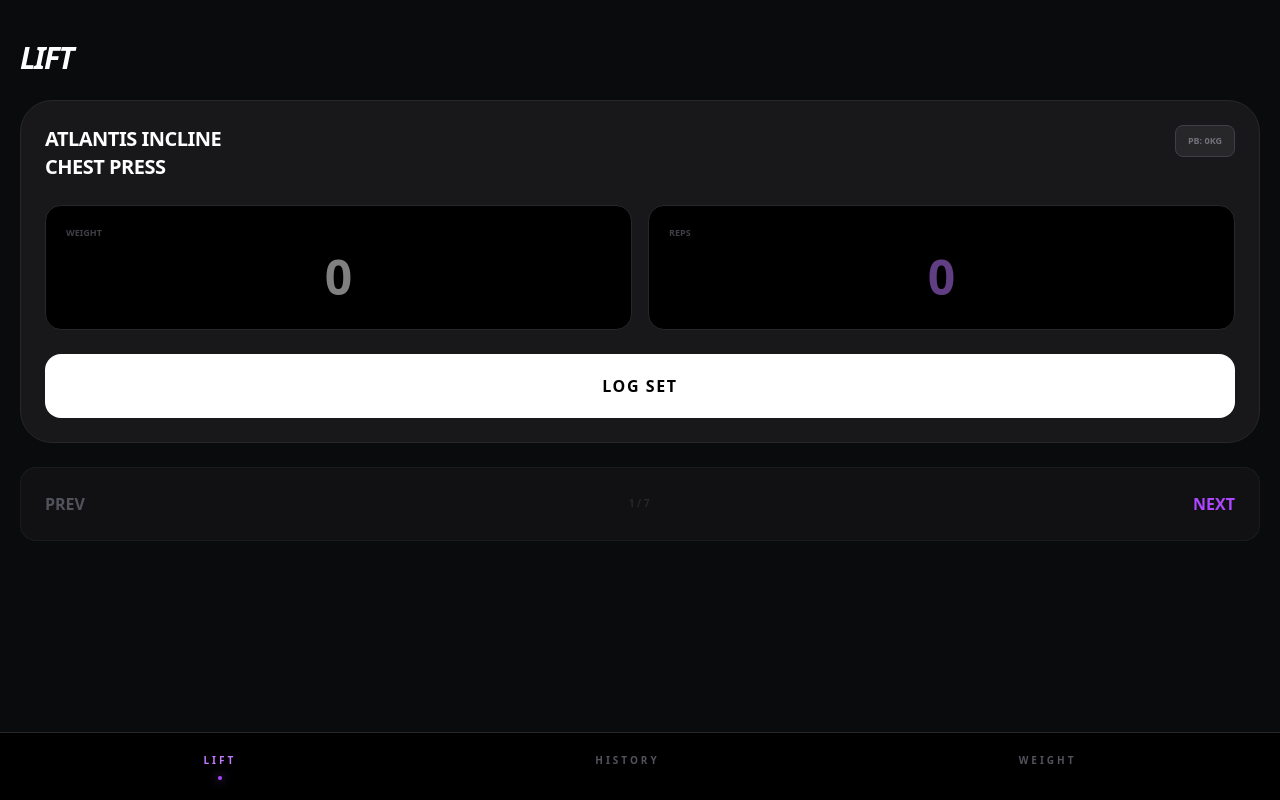
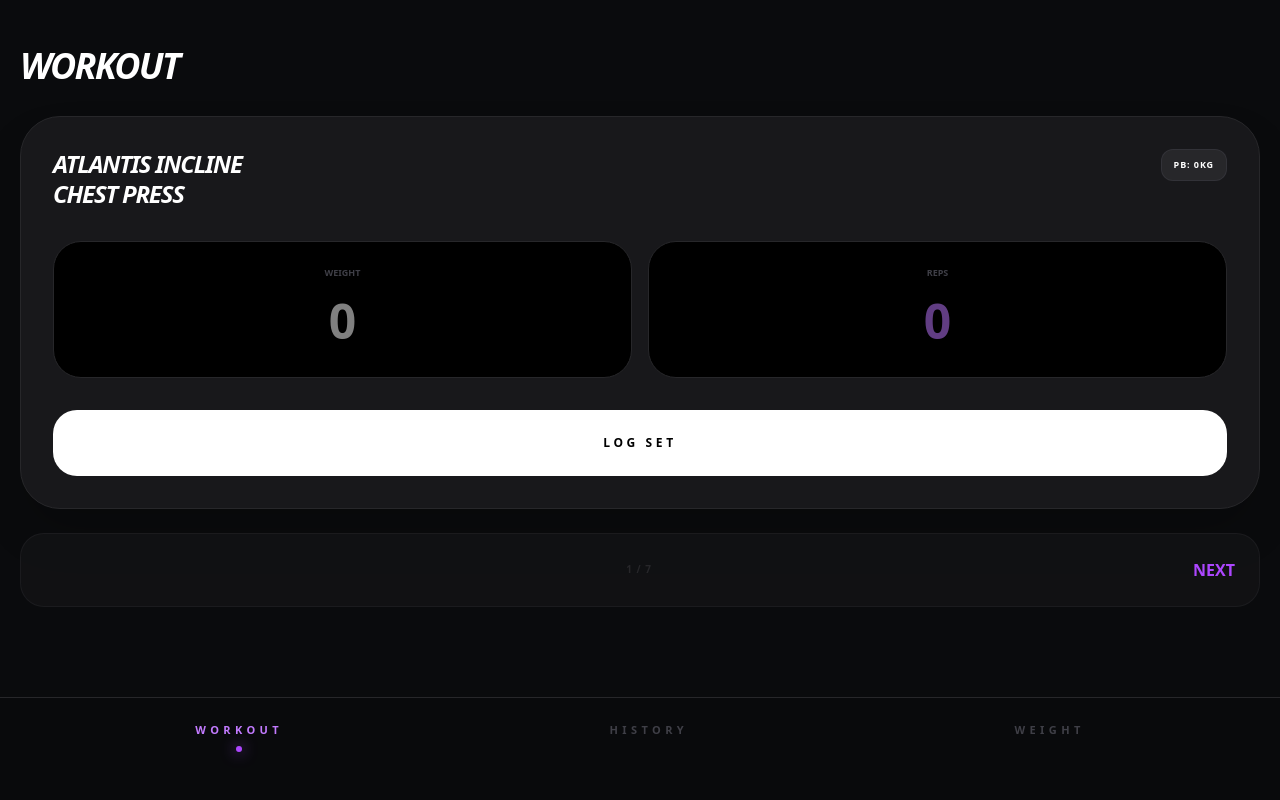
Before and after one commit to abdul75412/workout-app, a Next.js app: page / in a window 1280 px wide. Built offline with nearby package versions, Linux system fonts and the light colour scheme.

Commit message:
fix bottom nav blocking buttons

```diff
--- a/app/page.tsx
+++ b/app/page.tsx
@@ -34,7 +34,7 @@ export default function WorkoutPage() {
   useEffect(() => {
     let interval: any;
     if (timer > 0) {
-      interval = setInterval(() => setTimer((t) => t - 1), 1000);
+      interval = setInterval(() => setTimer((t) => (t > 0 ? t - 1 : 0)), 1000);
     }
     return () => clearInterval(interval);
   }, [timer]);
@@ -92,71 +92,90 @@ export default function WorkoutPage() {
   };
 
   return (
-    <div className="max-w-[100vw] min-h-screen bg-[#0a0b0d] text-white font-sans pb-40 px-5">
+    <div className="max-w-[100vw] min-h-screen bg-[#0a0b0d] text-white font-sans pb-44 px-5 overflow-x-hidden">
       {showConfetti && (
-        <div className="fixed inset-0 z-[100] flex items-center justify-center bg-purple-500/20 backdrop-blur-sm pointer-events-none">
-          <p className="text-4xl font-black italic text-amber-400 animate-bounce">NEW PB! 🚀</p>
+        <div className="fixed inset-0 z-[200] flex items-center justify-center bg-purple-500/20 backdrop-blur-sm pointer-events-none">
+          <p className="text-5xl font-black italic text-amber-400 animate-bounce tracking-tighter">NEW PB! 🚀</p>
         </div>
       )}
 
-      <header className="pt-10 mb-6 flex justify-between items-center">
-        <h1 className="text-3xl font-black italic tracking-tighter uppercase">{view}</h1>
-        {timer > 0 && <div className="bg-purple-600 px-4 py-2 rounded-full font-black tabular-nums shadow-[0_0_15px_rgba(147,51,234,0.5)]">REST {timer}s</div>}
+      {timer > 0 && (
+        <div className="fixed top-0 left-0 right-0 bg-purple-600/95 backdrop-blur-md z-[150] p-4 border-b border-purple-400/30 animate-in slide-in-from-top duration-300">
+          <div className="max-w-md mx-auto flex flex-col items-center">
+            <p className="text-[10px] font-black uppercase tracking-widest mb-2 opacity-70">Rest Timer</p>
+            <p className="text-4xl font-black tabular-nums leading-none mb-4">{Math.floor(timer / 60)}:{(timer % 60).toString().padStart(2, '0')}</p>
+            <div className="flex gap-3">
+              <button onClick={() => setTimer(t => t + 30)} className="bg-white/10 px-4 py-2 rounded-xl text-[10px] font-black">+30S</button>
+              <button onClick={() => setTimer(t => t + 60)} className="bg-white/10 px-4 py-2 rounded-xl text-[10px] font-black">+1M</button>
+              <button onClick={() => setTimer(0)} className="bg-white text-black px-4 py-2 rounded-xl text-[10px] font-black uppercase">Skip</button>
+            </div>
+          </div>
+        </div>
+      )}
+
+      <header className="pt-12 mb-8 uppercase italic font-black">
+        <h1 className="text-4xl tracking-tighter leading-none">{view === 'weight' ? 'Weight' : view === 'history' ? 'History' : 'Workout'}</h1>
       </header>
 
+      <main>
         {view === 'lift' && (
           <div className="space-y-6">
-          <div className="bg-zinc-900 p-6 rounded-[32px] border border-zinc-800">
-            <div className="flex justify-between items-start mb-6">
-              <h2 className="text-xl font-black uppercase tracking-tight max-w-[180px]">{currentExercise.name}</h2>
-              <button onClick={() => setShowBaselineInput(!showBaselineInput)} className="text-[9px] font-black uppercase text-zinc-500 bg-zinc-800 px-3 py-2 rounded-lg border border-zinc-700">
+            <div className="bg-zinc-900 rounded-[40px] p-8 border border-zinc-800 shadow-2xl">
+              <div className="flex justify-between items-start mb-8">
+                <h2 className="text-2xl font-black italic uppercase tracking-tighter leading-tight max-w-[200px]">{currentExercise.name}</h2>
+                <button onClick={() => setShowBaselineInput(!showBaselineInput)} className="bg-zinc-800 px-3 py-2 rounded-xl text-[9px] font-black uppercase tracking-widest border border-zinc-700/50">
                   PB: {baselines[currentExercise.name] || 0}kg
                 </button>
               </div>
 
               {showBaselineInput && (
-              <div className="flex gap-2 mb-4 bg-purple-500/10 p-2 rounded-xl border border-purple-500/20 animate-in slide-in-from-top-2">
-                <input type="number" value={weight} onChange={(e) => setWeight(e.target.value)} placeholder="Baseline weight" className="flex-1 bg-black p-3 rounded-lg text-sm outline-none font-bold" />
-                <button onClick={saveBaseline} className="bg-purple-500 px-4 rounded-lg font-black text-[10px]">SET</button>
+                <div className="mb-6 bg-purple-500/10 p-4 rounded-2xl border border-purple-500/20 animate-in slide-in-from-top-2">
+                  <p className="text-[8px] font-black uppercase text-purple-400 mb-2">Establish Baseline PB</p>
+                  <div className="flex gap-2">
+                    <input type="number" value={weight} onChange={(e) => setWeight(e.target.value)} placeholder="0" className="flex-1 bg-black rounded-xl p-3 outline-none font-bold" />
+                    <button onClick={saveBaseline} className="bg-purple-500 px-6 rounded-xl font-black text-[10px]">SAVE</button>
+                  </div>
                 </div>
               )}
 
-            <div className="grid grid-cols-2 gap-4 mb-6">
-              <div className="bg-black p-5 rounded-2xl border border-zinc-800">
-                <p className="text-[9px] font-black text-zinc-700 uppercase mb-1">Weight</p>
-                <input type="number" value={weight} onChange={(e) => setWeight(e.target.value)} className="bg-transparent text-5xl font-black w-full text-center outline-none" placeholder="0" />
+              <div className="grid grid-cols-2 gap-4 mb-8">
+                <div className="bg-black rounded-[28px] p-6 border border-zinc-800 text-center">
+                  <p className="text-[9px] font-black uppercase text-zinc-700 mb-2">Weight</p>
+                  <input type="number" value={weight} onChange={(e) => setWeight(e.target.value)} className="bg-transparent text-5xl font-black w-full text-center outline-none tabular-nums" placeholder="0" />
                 </div>
-              <div className="bg-black p-5 rounded-2xl border border-zinc-800">
-                <p className="text-[9px] font-black text-zinc-700 uppercase mb-1">Reps</p>
-                <input type="number" value={reps} onChange={(e) => setReps(e.target.value)} className="bg-transparent text-5xl font-black w-full text-center text-purple-400 outline-none" placeholder="0" />
+                <div className="bg-black rounded-[28px] p-6 border border-zinc-800 text-center">
+                  <p className="text-[9px] font-black uppercase text-zinc-700 mb-2">Reps</p>
+                  <input type="number" value={reps} onChange={(e) => setReps(e.target.value)} className="bg-transparent text-5xl font-black w-full text-center text-purple-400 outline-none tabular-nums" placeholder="0" />
                 </div>
               </div>
-            <button onClick={logSet} className="w-full bg-white text-black py-5 rounded-2xl font-black uppercase tracking-widest active:scale-95 transition-transform">Log Set</button>
+              <button onClick={logSet} className="w-full bg-white text-black py-6 rounded-[24px] font-black uppercase text-[12px] tracking-[0.3em] active:scale-95 transition-all">Log Set</button>
             </div>
 
-          <div className="flex justify-between items-center bg-zinc-900/50 p-2 rounded-2xl border border-zinc-800/50">
-            <button onClick={() => setExerciseIndex(i => Math.max(0, i-1))} className="p-4 font-black text-zinc-600 active:text-white" disabled={exerciseIndex === 0}>PREV</button>
-            <span className="text-[10px] font-black text-zinc-800">{exerciseIndex + 1} / {currentDay.exercises.length}</span>
-            <button onClick={() => setExerciseIndex(i => Math.min(currentDay.exercises.length-1, i+1))} className="p-4 font-black text-purple-500 active:text-white" disabled={exerciseIndex === currentDay.exercises.length-1}>NEXT</button>
+            <div className="flex justify-between items-center bg-zinc-900/50 p-2 rounded-[24px] border border-zinc-800/50">
+              <button onClick={() => setExerciseIndex(i => Math.max(0, i-1))} className="p-4 font-black text-zinc-600 disabled:opacity-0" disabled={exerciseIndex === 0}>PREV</button>
+              <span className="text-[10px] font-black text-zinc-800 tracking-widest">{exerciseIndex + 1} / {currentDay.exercises.length}</span>
+              <button onClick={() => setExerciseIndex(i => Math.min(currentDay.exercises.length-1, i+1))} className="p-4 font-black text-purple-500 disabled:opacity-0" disabled={exerciseIndex === currentDay.exercises.length-1}>NEXT</button>
             </div>
           </div>
         )}
 
         {view === 'history' && (
-        <div className="bg-zinc-900 p-6 rounded-[32px] border border-zinc-800 space-y-6 max-h-[60vh] overflow-y-auto">
+          <div className="bg-zinc-900/50 rounded-[40px] border border-zinc-800 p-6 min-h-[500px] overflow-y-auto max-h-[70vh]">
+            <h3 className="text-xl font-black italic uppercase mb-8 text-zinc-500 tracking-tighter">{currentDay.label} Logs</h3>
+            <div className="space-y-6">
               {currentDay.exercises.map((ex) => {
                 const sets = allWorkoutData[`w1-${ex.name}`] || [];
                 if (sets.length === 0) return null;
                 return (
-              <div key={ex.name}>
-                <p className="text-[10px] font-black text-zinc-500 uppercase mb-3 tracking-widest">{ex.name}</p>
+                  <div key={ex.name} className="border-b border-zinc-800/50 pb-6 last:border-0">
+                    <p className="text-[10px] font-black uppercase text-zinc-600 mb-4 tracking-widest">{ex.name}</p>
                     <div className="space-y-2">
                       {sets.map((s: any, i: number) => (
-                    <div key={s.id} className="bg-black/40 p-4 rounded-xl flex justify-between items-center border border-zinc-800/50">
-                      <span className="text-[10px] font-black text-zinc-700">SET {i+1}</span>
-                      <div className="flex items-center gap-4">
-                        <span className="text-xs font-black tabular-nums">{s.weight}kg × {s.reps}</span>
-                        <button onClick={() => deleteSet(ex.name, s.id)} className="bg-red-500/10 text-red-500 w-8 h-8 rounded-lg font-black flex items-center justify-center">×</button>
+                        <div key={s.id} className="bg-black/40 p-4 rounded-2xl flex justify-between items-center border border-zinc-800/30">
+                          <span className="text-[9px] font-black text-zinc-800 italic">SET {i+1}</span>
+                          <div className="flex items-center gap-6">
+                            <span className="font-black italic text-sm">{s.weight}kg × {s.reps}</span>
+                            <button onClick={() => deleteSet(ex.name, s.id)} className="bg-red-500/10 text-red-500 w-8 h-8 rounded-xl font-black">×</button>
                           </div>
                         </div>
                       ))}
@@ -165,22 +184,23 @@ export default function WorkoutPage() {
                 );
               })}
             </div>
+          </div>
         )}
 
         {view === 'weight' && (
-        <div className="space-y-4">
-          <div className="bg-zinc-900 p-6 rounded-[32px] border border-zinc-800">
-            <div className="flex gap-2 mb-6">
-              <input type="number" step="0.1" value={bodyWeightInput} onChange={(e) => setBodyWeightInput(e.target.value)} placeholder="Current Weight" className="flex-1 bg-black p-4 rounded-xl outline-none font-black text-lg" />
-              <button onClick={logBodyWeight} className="bg-white text-black px-6 rounded-xl font-black text-xs uppercase">Save</button>
+          <div className="space-y-6">
+            <div className="bg-zinc-900 rounded-[40px] p-6 border border-zinc-800">
+              <div className="flex gap-3 mb-8">
+                <input type="number" step="0.1" value={bodyWeightInput} onChange={(e) => setBodyWeightInput(e.target.value)} placeholder="00.0" className="flex-1 bg-black p-5 rounded-2xl outline-none font-black text-2xl tabular-nums italic" />
+                <button onClick={logBodyWeight} className="bg-white text-black px-8 rounded-2xl font-black text-[11px] uppercase tracking-widest">Log</button>
               </div>
-            <div className="space-y-2 max-h-[40vh] overflow-y-auto">
+              <div className="space-y-2">
                 {weightHistory.map(w => (
-                <div key={w.id} className="flex justify-between items-center bg-black/40 p-4 rounded-xl border border-zinc-800/50">
+                  <div key={w.id} className="flex justify-between items-center bg-black/40 p-5 rounded-2xl border border-zinc-800/50">
                     <span className="text-[10px] font-black text-zinc-600">{w.date}</span>
-                  <div className="flex items-center gap-4">
-                    <span className="font-black italic tabular-nums">{w.value}kg</span>
-                    <button onClick={() => deleteWeight(w.id)} className="bg-red-500/10 text-red-500 w-8 h-8 rounded-lg font-black flex items-center justify-center">×</button>
+                    <div className="flex items-center gap-6">
+                      <span className="font-black italic text-xl tabular-nums">{w.value}kg</span>
+                      <button onClick={() => deleteWeight(w.id)} className="bg-red-500/10 text-red-500 w-10 h-10 rounded-xl font-black text-xl">×</button>
                     </div>
                   </div>
                 ))}
@@ -188,12 +208,13 @@ export default function WorkoutPage() {
             </div>
           </div>
         )}
+      </main>
 
-      <nav className="fixed bottom-0 left-0 right-0 bg-black/95 backdrop-blur-2xl border-t border-zinc-800 px-6 pt-5 pb-[calc(env(safe-area-inset-bottom)+20px)] flex justify-around z-50">
+      <nav className="fixed bottom-0 left-0 right-0 bg-[#0a0b0d]/95 backdrop-blur-2xl border-t border-zinc-800 px-8 pt-6 pb-12 flex justify-around z-[100]">
         {['lift', 'history', 'weight'].map((v) => (
-          <button key={v} onClick={() => setView(v as any)} className="flex flex-col items-center">
-            <span className={`text-[10px] font-black uppercase tracking-[0.3em] transition-colors ${view === v ? "text-purple-400" : "text-zinc-600"}`}>{v}</span>
-            {view === v && <div className="mt-2 w-1 h-1 rounded-full bg-purple-500 shadow-[0_0_10px_#a855f7]" />}
+          <button key={v} onClick={() => setView(v as any)} className="flex flex-col items-center group">
+            <span className={`text-[11px] font-black uppercase tracking-[0.4em] transition-colors ${view === v ? "text-purple-400" : "text-zinc-700"}`}>{v === 'lift' ? 'Workout' : v}</span>
+            {view === v && <div className="mt-2 w-1.5 h-1.5 rounded-full bg-purple-500 shadow-[0_0_15px_#a855f7]" />}
           </button>
         ))}
       </nav>
```
Lines whose indentation alone changed are shown as unchanged.
